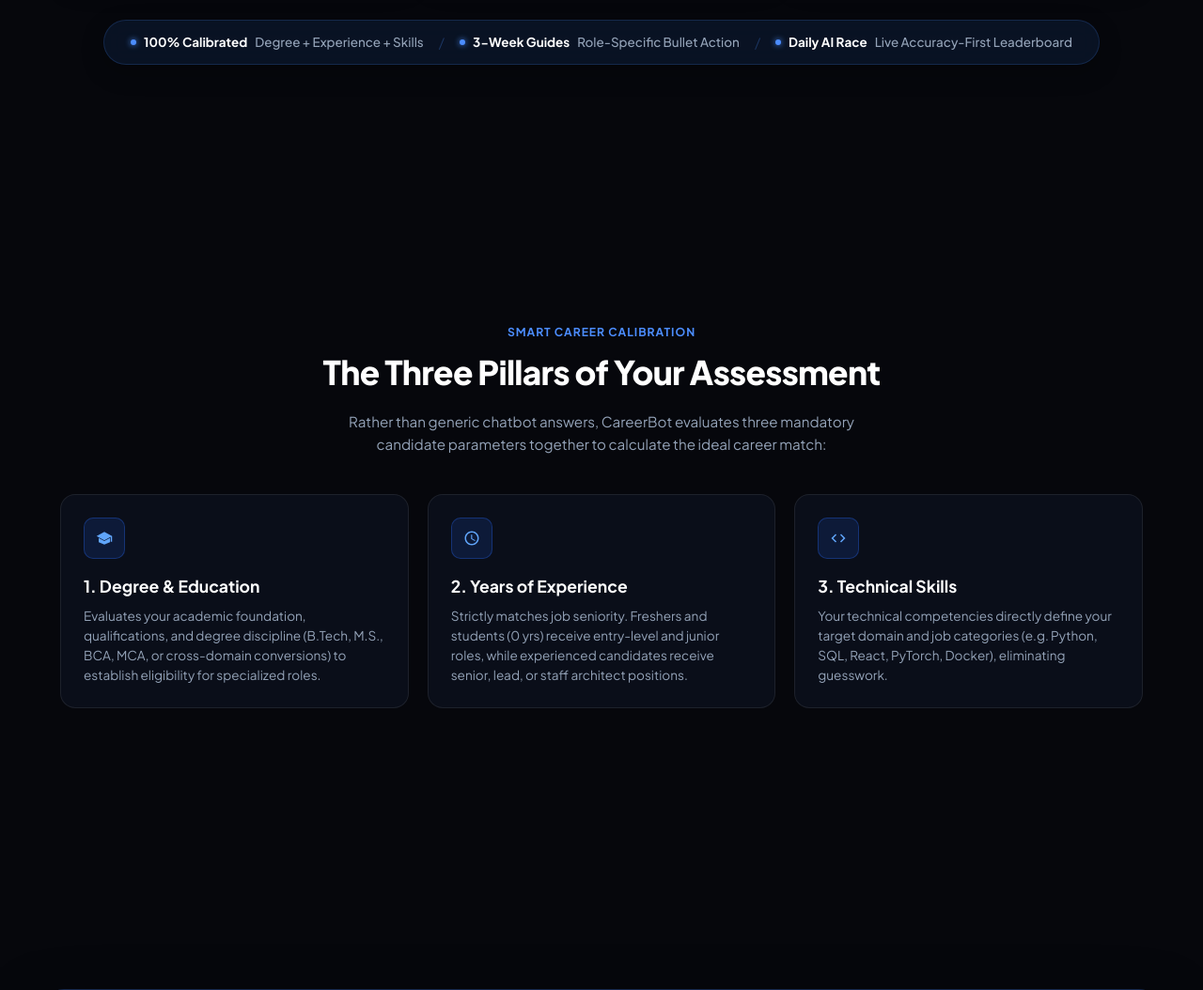
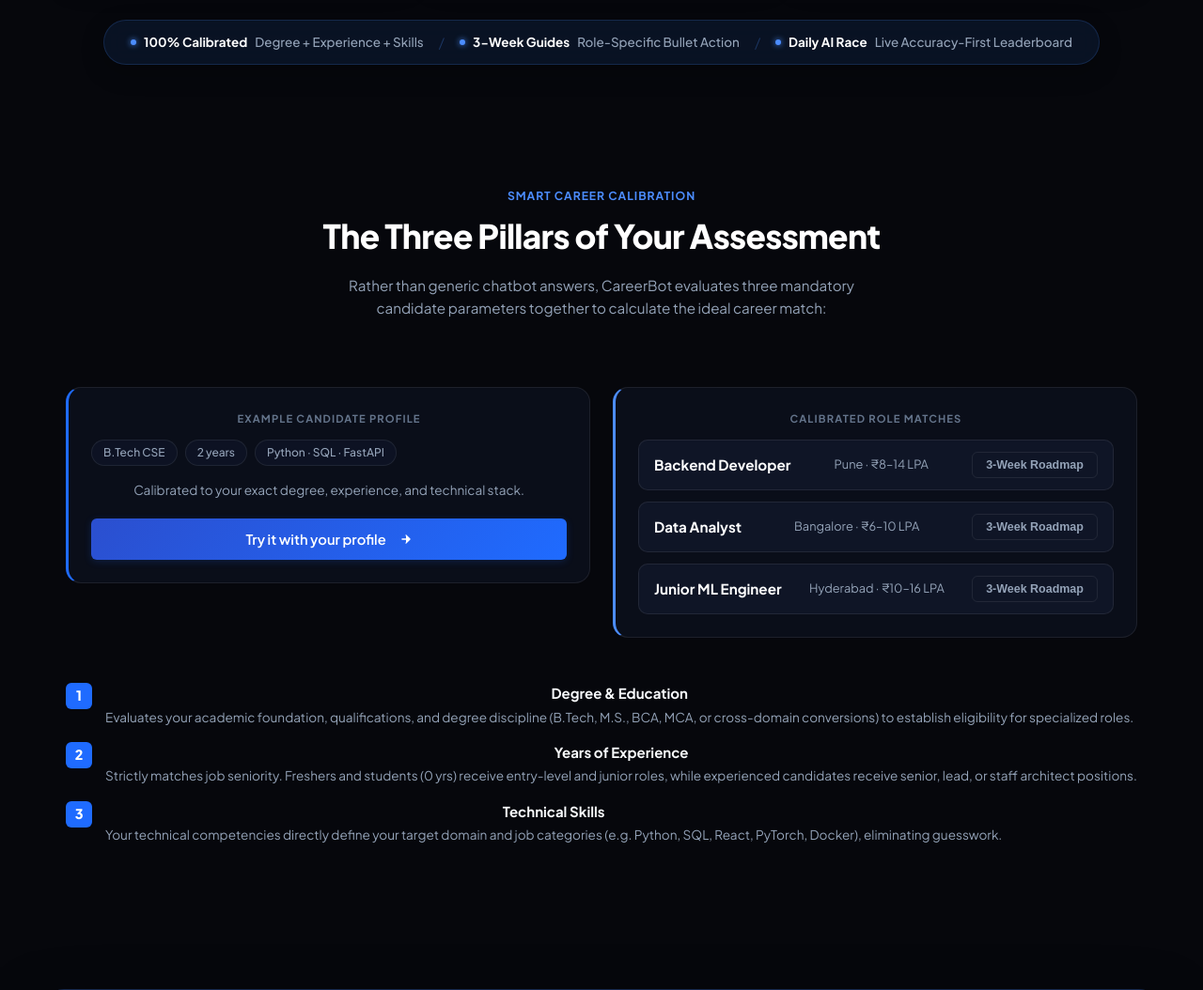
Before and after one commit to mselvavijay/Career_Bot, a FastAPI app: page / in a window 1280 px wide. Shown: the part 799-1853 px from the top of the page at 94% size. Run offline with FastAPI, Linux system fonts and the light colour scheme; some libraries are stand-ins or nearby versions.

Commit message:
Redesign how_it_works section with calibration sample output

```diff
--- a/static/app.css
+++ b/static/app.css
@@ -1335,52 +1335,156 @@
             line-height: 1.6;
         }
 
-        .tri-factor-grid {
+        /* ===== CALIBRATION SAMPLE OUTPUT ===== */
+        .calibration-sample {
             display: grid;
-            grid-template-columns: repeat(3, 1fr);
-            gap: 20px;
-            text-align: left;
-        }
-
-        .tri-card {
+            grid-template-columns: 1fr 1fr;
+            gap: 24px;
+            margin: 32px 0 40px;
+            align-items: start;
+        }
+
+        .sample-card {
             background: var(--bg-surface);
             border: 1px solid var(--border-subtle);
             border-radius: var(--radius-lg);
             padding: 24px;
             position: relative;
-            transition: all 0.2s ease;
-        }
-
-        .tri-card:hover {
-            border-color: var(--primary);
-            transform: translateY(-4px);
-            box-shadow: 0 12px 28px rgba(0, 0, 0, 0.4);
-        }
-
-        .tri-icon-box {
-            width: 44px;
-            height: 44px;
-            border-radius: var(--radius-md);
-            background: rgba(37, 99, 235, 0.15);
-            border: 1px solid rgba(37, 99, 235, 0.35);
-            color: #60a5fa;
-            display: flex;
-            align-items: center;
-            justify-content: center;
-            margin-bottom: 16px;
-        }
-
-        .tri-card h3 {
-            font-size: 1.1rem;
+            overflow: hidden;
+        }
+
+        .sample-card.sample-profile {
+            border-left: 3px solid var(--primary);
+        }
+
+        .sample-card.sample-roles {
+            border-left: 3px solid var(--accent);
+        }
+
+        .sample-label {
+            display: block;
+            font-size: 0.7rem;
             font-weight: 700;
+            text-transform: uppercase;
+            letter-spacing: 0.1em;
+            color: var(--text-muted);
+            margin-bottom: 14px;
+        }
+
+        .profile-chips {
+            display: flex;
+            gap: 8px;
+            flex-wrap: wrap;
+            margin: 12px 0 16px;
+        }
+
+        .chip {
+            background: rgba(31, 107, 255, 0.12);
+            border: 1px solid rgba(31, 107, 255, 0.35);
             color: #ffffff;
-            margin-bottom: 8px;
-        }
-
-        .tri-card p {
+            font-size: 0.78rem;
+            padding: 6px 12px;
+            border-radius: 99px;
+            font-weight: 600;
+        }
+
+        .sample-note {
             font-size: 0.85rem;
             color: var(--text-secondary);
-            line-height: 1.55;
+            margin: 0 0 20px;
+            line-height: 1.5;
+        }
+
+        .sample-cta {
+            width: 100%;
+            justify-content: center;
+            gap: 8px;
+        }
+
+        .role-list {
+            display: flex;
+            flex-direction: column;
+            gap: 12px;
+        }
+
+        .role-item {
+            display: flex;
+            align-items: center;
+            justify-content: space-between;
+            background: var(--bg-card);
+            border: 1px solid var(--border-subtle);
+            border-radius: var(--radius-md);
+            padding: 12px 16px;
+        }
+
+        .role-item div {
+            display: flex;
+            flex-direction: column;
+            gap: 4px;
+        }
+
+        .role-title {
+            color: #ffffff;
+            font-size: 0.95rem;
+            font-weight: 700;
+        }
+
+        .role-meta {
+            color: var(--text-secondary);
+            font-size: 0.8rem;
+        }
+
+        .btn-roadmap {
+            background: transparent;
+            border: 1px solid var(--border-subtle);
+            color: var(--text-secondary);
+            font-size: 0.78rem;
+            font-weight: 600;
+            padding: 6px 14px;
+            border-radius: var(--radius-sm);
+            cursor: pointer;
+            transition: all 0.2s ease;
+            white-space: nowrap;
+        }
+
+        .btn-roadmap:hover {
+            border-color: var(--primary);
+            color: #ffffff;
+            background: rgba(31, 107, 255, 0.1);
+        }
+
+        /* ===== THREE PILLARS COMPACT TEXT ===== */
+        .tri-pillars-text {
+            display: flex;
+            flex-direction: column;
+            gap: 16px;
+            margin-top: 8px;
+        }
+
+        .pillar-row {
+            display: flex;
+            gap: 14px;
+            align-items: flex-start;
+        }
+
+        .pillar-num {
+            width: 28px;
+            height: 28px;
+            flex-shrink: 0;
+            background: var(--primary);
+            color: #ffffff;
+            font-weight: 800;
+            font-size: 0.9rem;
+            display: grid;
+            place-items: center;
+            border-radius: var(--radius-sm);
+        }
+
+        .pillar-row > div p {
+            margin: 4px 0 0;
+            font-size: 0.85rem;
+            color: var(--text-secondary);
+            line-height: 1.5;
         }
 
         section[id] {
@@ -4039,7 +4143,7 @@
                 flex-shrink: 0;
             }
         }
-        .race-modal { max-width: 540px; }
+        .race-modal { width: min(720px, calc(100vw - 32px)); max-width: 720px; padding: 32px; }
         #race_modal_meta, .race-status { margin: 5px 0 0; color: var(--text-secondary); font-size: .82rem; }
         .race-feature-list {
             list-style: disc inside;
@@ -4058,16 +4162,21 @@
         #race_timer { color:#fff; font-size:1.15rem; }
         .race-timer-track { height:6px; overflow:hidden; border-radius:99px; background:#202e4a; }
         .race-timer-track i { display:block; height:100%; width:100%; background:linear-gradient(90deg,#5b7cfa,#59d9e8); transition:width 1s linear; }
-        #race_question_text { margin:26px 0 18px; color:#fff; font-size:1.1rem; line-height:1.45; }
-        .race-options { display:grid; gap:10px; }
-        .race-options button { width:100%; padding:13px 15px; border:1px solid #2d3d5e; border-radius:10px; background:#111d32; color:#eaf0fb; text-align:left; font:inherit; cursor:pointer; transition:.18s ease; }
+        #race_question_text { margin:30px 0 22px; color:#fff; font-size:clamp(1.2rem, 2.2vw, 1.45rem); line-height:1.45; }
+        .race-options { display:grid; gap:12px; }
+        .race-options button { width:100%; min-height:58px; padding:17px 19px; border:1px solid #2d3d5e; border-radius:12px; background:#111d32; color:#eaf0fb; text-align:left; font:inherit; font-size:1rem; cursor:pointer; transition:background .16s ease,border-color .16s ease,transform .16s ease,opacity .16s ease; }
         .race-options button:hover:not(:disabled), .race-options button:focus-visible { border-color:#6d83ff; background:#17284a; transform:translateY(-1px); }
         .race-options button:disabled { opacity:.55; cursor:not-allowed; }
+        .race-options button.race-option-selected { border-color:#7c91ff; background:#263b77; color:#fff; transform:scale(.985); opacity:1; }
+        .race-answer-saving { opacity:.92; }
+        #race_play { transition:opacity .15s ease, transform .15s ease; }
+        #race_play.race-question-leaving { opacity:0; transform:translateX(-10px); }
+        #race_play.race-question-entering { opacity:0; transform:translateX(10px); }
         #race_complete { padding:22px 0 6px; text-align:center; }
         #race_complete h4 { margin:10px 0 7px; color:#fff; font-size:1.3rem; }
         #race_complete p { margin:0 0 20px; color:var(--text-secondary); }
         .race-complete-icon { display:grid; place-items:center; width:50px; height:50px; margin:auto; border-radius:50%; background:#173d35; color:#71e2b2; font-size:1.45rem; font-weight:900; }
-        @media (max-width:640px) { .race-modal { max-width:calc(100vw - 24px); } .race-options button { padding:12px; } }
+        @media (max-width:640px) { .race-modal { width:calc(100vw - 24px); max-width:calc(100vw - 24px); padding:24px 18px; } .race-options button { min-height:54px; padding:14px; font-size:.94rem; } }
         .race-leaderboard-modal { width:min(560px, calc(100vw - 24px)); max-width:560px; }
         #race_leaderboard_date { margin:5px 0 0; color:var(--text-secondary); font-size:.8rem; }
         .leaderboard-head, .leaderboard-row { display:grid; grid-template-columns:68px minmax(0,1fr) 74px 72px; gap:10px; align-items:center; }
--- a/templates/index.html
+++ b/templates/index.html
@@ -12,7 +12,7 @@
     <link href="https://fonts.googleapis.com/css2?family=Plus+Jakarta+Sans:wght@300;400;500;600;700;800&family=Poppins:wght@300;400;500;600;700&display=swap"
         rel="stylesheet">
     <script src="https://accounts.google.com/gsi/client" async defer></script>
-<link rel="stylesheet" href="/static/app.css?v=20261029-job-pagination">
+<link rel="stylesheet" href="/static/app.css?v=20261030-race-interactions">
     <link rel="icon" type="image/png" href="/static/favicon.ico">
     <link rel="shortcut icon" type="image/png" href="/static/favicon.ico">
 </head>
@@ -451,46 +451,68 @@
             calculate the ideal career match:
         </p>
 
-        <div class="tri-factor-grid">
-            <div class="tri-card">
-                <div class="tri-icon-box">
-                    <svg class="icon" viewBox="0 0 24 24">
-                        <path d="M12 3L1 9l11 6 9-4.91V17h2V9L12 3zm0 13l-8-4.36v5.86L12 21l8-3.5v-5.86L12 16z" />
+        <!-- Live-style sample output: profile on left, calibrated roles on right -->
+        <div class="calibration-sample">
+            <div class="sample-card sample-profile">
+                <span class="sample-label">Example Candidate Profile</span>
+                <div class="profile-chips">
+                    <span class="chip">B.Tech CSE</span>
+                    <span class="chip">2 years</span>
+                    <span class="chip">Python · SQL · FastAPI</span>
+                </div>
+                <p class="sample-note">Calibrated to your exact degree, experience, and technical stack.</p>
+                <button class="btn-primary-action sample-cta" type="button" onclick="openConsultation()">
+                    Try it with your profile
+                    <svg class="icon icon-sm" viewBox="0 0 24 24" aria-hidden="true" style="margin-left:8px;">
+                        <path d="M5 12h14M12 5l7 7-7 7" stroke="currentColor" stroke-width="2.2" stroke-linecap="round" stroke-linejoin="round"/>
                     </svg>
-                </div>
-                <h3>1. Degree &amp; Education</h3>
-                <p>
-                    Evaluates your academic foundation, qualifications, and degree discipline (B.Tech, M.S., BCA, MCA,
-                    or cross-domain conversions) to establish eligibility for specialized roles.
-                </p>
+                </button>
             </div>
 
-            <div class="tri-card">
-                <div class="tri-icon-box">
-                    <svg class="icon" viewBox="0 0 24 24">
-                        <path
-                            d="M11.99 2C6.47 2 2 6.48 2 12s4.47 10 9.99 10C17.52 22 22 17.52 22 12S17.52 2 11.99 2zM12 20c-4.42 0-8-3.58-8-8s3.58-8 8-8 8 3.58 8 8-3.58 8-8 8zm.5-13H11v6l5.25 3.15.75-1.23-4.5-2.67z" />
-                    </svg>
+            <div class="sample-card sample-roles">
+                <span class="sample-label">Calibrated Role Matches</span>
+                <div class="role-list">
+                    <div class="role-item">
+                        <strong class="role-title">Backend Developer</strong>
+                        <span class="role-meta">Pune · ₹8–14 LPA</span>
+                        <button class="btn-roadmap" type="button" onclick="openConsultation()">3-Week Roadmap</button>
+                    </div>
+                    <div class="role-item">
+                        <strong class="role-title">Data Analyst</strong>
+                        <span class="role-meta">Bangalore · ₹6–10 LPA</span>
+                        <button class="btn-roadmap" type="button" onclick="openConsultation()">3-Week Roadmap</button>
+                    </div>
+                    <div class="role-item">
+                        <strong class="role-title">Junior ML Engineer</strong>
+                        <span class="role-meta">Hyderabad · ₹10–16 LPA</span>
+                        <button class="btn-roadmap" type="button" onclick="openConsultation()">3-Week Roadmap</button>
+                    </div>
                 </div>
-                <h3>2. Years of Experience</h3>
-                <p>
-                    Strictly matches job seniority. Freshers and students (0 yrs) receive entry-level and junior roles,
-                    while experienced candidates receive senior, lead, or staff architect positions.
-                </p>
             </div>
+        </div>
 
-            <div class="tri-card">
-                <div class="tri-icon-box">
-                    <svg class="icon" viewBox="0 0 24 24">
-                        <path
-                            d="M9.4 16.6L4.8 12l4.6-4.6L8 6l-6 6 6 6 1.4-1.4zm5.2 0l4.6-4.6-4.6-4.6L16 6l6 6-6 6-1.4-1.4z" />
-                    </svg>
+        <!-- Three pillars as compact plain text -->
+        <div class="tri-pillars-text">
+            <div class="pillar-row">
+                <span class="pillar-num">1</span>
+                <div>
+                    <strong>Degree & Education</strong>
+                    <p>Evaluates your academic foundation, qualifications, and degree discipline (B.Tech, M.S., BCA, MCA, or cross-domain conversions) to establish eligibility for specialized roles.</p>
                 </div>
-                <h3>3. Technical Skills</h3>
-                <p>
-                    Your technical competencies directly define your target domain and job categories (e.g. Python, SQL,
-                    React, PyTorch, Docker), eliminating guesswork.
-                </p>
+            </div>
+            <div class="pillar-row">
+                <span class="pillar-num">2</span>
+                <div>
+                    <strong>Years of Experience</strong>
+                    <p>Strictly matches job seniority. Freshers and students (0 yrs) receive entry-level and junior roles, while experienced candidates receive senior, lead, or staff architect positions.</p>
+                </div>
+            </div>
+            <div class="pillar-row">
+                <span class="pillar-num">3</span>
+                <div>
+                    <strong>Technical Skills</strong>
+                    <p>Your technical competencies directly define your target domain and job categories (e.g. Python, SQL, React, PyTorch, Docker), eliminating guesswork.</p>
+                </div>
             </div>
         </div>
     </section>
@@ -862,7 +884,7 @@
     </div>
 
     <!-- Application Script -->
-    <script src="/static/app.js?v=20261029-job-pagination" defer></script>
+    <script src="/static/app.js?v=20261030-race-interactions" defer></script>
 </body>
 
     <!-- Toast Container -->
```
